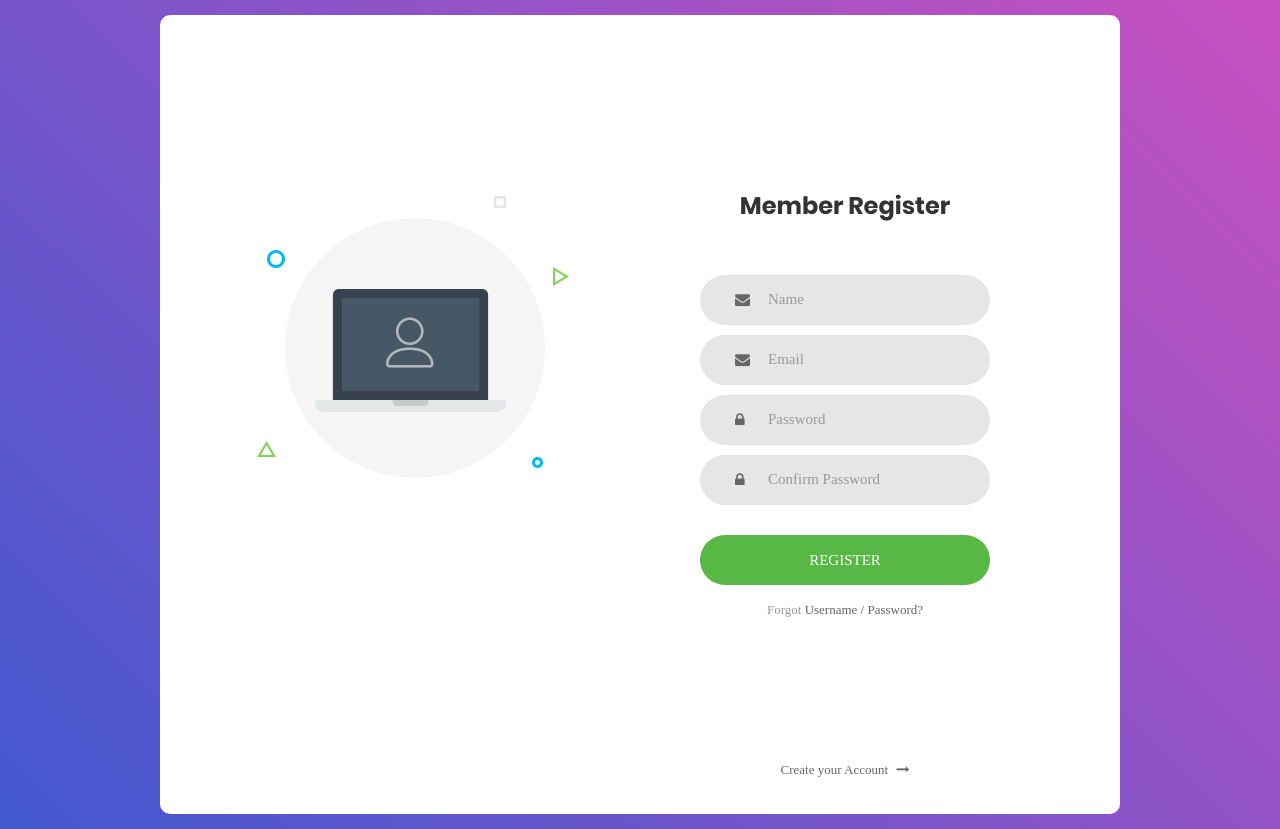
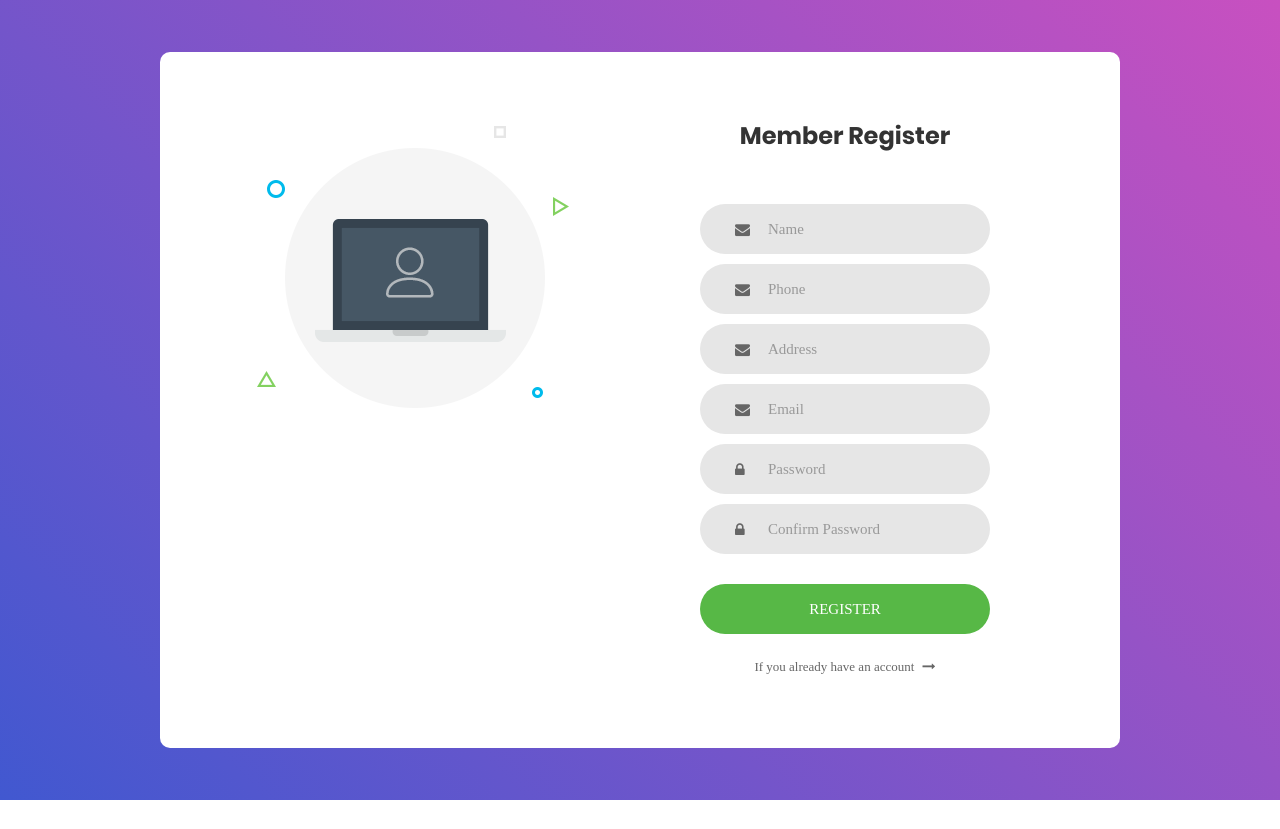
Before and after one commit to cabupig036/DoAnChuyenNganh, a PHP site: page /Register.php in a window 1280 px wide. After the commit the page ends 800 px from the top, so only its background shows below. Run offline with PHP 8.4, Linux system fonts and the light colour scheme; some web fonts are replaced.

Commit message:
DoAnChuyenNganh-Login/Register

```diff
--- a/login-form-v1/ForgotAccount_v1/ChangeNew.php
+++ b/login-form-v1/ForgotAccount_v1/ChangeNew.php
@@ -50,7 +50,7 @@
 						</span>
 					</div>
 					<div class="container-login100-form-btn">
-						<button onclick="window.location.href='/DoAnChuyenNganh/login-form-v1/Login_v1/Login.php';" class="login100-form-btn">
+						<button onclick="window.location.href='/DoAnWeb/login-form-v1/Login_v1/Login.php';" class="login100-form-btn">
 							Change
 						</button></a>
 					</div>
--- a/login-form-v1/ForgotAccount_v1/ForgotAccount.php
+++ b/login-form-v1/ForgotAccount_v1/ForgotAccount.php
@@ -41,13 +41,13 @@
 						</span>
 					</div>
 					<div class="container-login100-form-btn">
-						<button onclick="window.location.href='/DoAnChuyenNganh/login-form-v1/ForgotAccount_v1/ChangeNew.php';" class="login100-form-btn">
+						<button onclick="window.location.href='/DoAnWeb/login-form-v1/ForgotAccount_v1/ChangeNew.php';" class="login100-form-btn">
 							Send Email
 						</button></a>
 					</div>
 
 					<div class="text-center p-t-136">
-						<a class="txt2" href="/DoAnChuyenNganh/login-form-v1/Register_v1/Register.php">
+						<a class="txt2" href="/DoAnWeb/login-form-v1/Register_v1/Register.php">
 							Create your Account
 							<i class="fa fa-long-arrow-right m-l-5" aria-hidden="true"></i>
 						</a>
--- a/login-form-v1/Register_v1/Register.php
+++ b/login-form-v1/Register_v1/Register.php
@@ -1,11 +1,12 @@
 <!DOCTYPE html>
 <html lang="en">
+
 <head>
 	<title>Register</title>
 	<meta charset="UTF-8">
 	<meta name="viewport" content="width=device-width, initial-scale=1">
 	<!--===============================================================================================-->
-	<link rel="icon" type="image/png" href="images/icons/favicon.ico"/>
+	<link rel="icon" type="image/png" href="images/icons/favicon.ico" />
 	<!--===============================================================================================-->
 	<link rel="stylesheet" type="text/css" href="vendor/bootstrap/css/bootstrap.min.css">
 	<!--===============================================================================================-->
@@ -21,6 +22,7 @@
 	<link rel="stylesheet" type="text/css" href="css/main.css">
 	<!--===============================================================================================-->
 </head>
+
 <body>
 
 	<div class="limiter">
@@ -30,57 +32,61 @@
 					<img src="images/img-01.png" alt="IMG">
 				</div>
 
-				<form class="login100-form validate-form">
+				<form class="login100-form validate-form" method="get">
 					<span class="login100-form-title">
 						Member Register
 					</span>
 
-					<div class="wrap-input100 validate-input" data-validate = "Valid email is required: ex@abc.xyz">
-						<input class="input100" type="text" name="name" placeholder="Name">
+					<div class="wrap-input100 validate-input" data-validate="Valid name is required">
+						<input class="input100" type="text" name="name" placeholder="Name" required>
 						<span class="focus-input100"></span>
 						<span class="symbol-input100">
 							<i class="fa fa-envelope" aria-hidden="true"></i>
 						</span>
 					</div>
-					<div class="wrap-input100 validate-input" data-validate = "Valid email is required: ex@abc.xyz">
-						<input class="input100" type="text" name="email" placeholder="Email">
+					<div class="wrap-input100 validate-input" data-validate="Valid name is required">
+						<input class="input100" type="number" name="phone" placeholder="Phone" required>
 						<span class="focus-input100"></span>
 						<span class="symbol-input100">
 							<i class="fa fa-envelope" aria-hidden="true"></i>
 						</span>
 					</div>
-					<div class="wrap-input100 validate-input" data-validate = "Password is required">
-						<input class="input100" type="password" name="pass" placeholder="Password">
+					<div class="wrap-input100 validate-input" data-validate="Valid name is required">
+						<input class="input100" type="text" name="address" placeholder="Address" required>
+						<span class="focus-input100"></span>
+						<span class="symbol-input100">
+							<i class="fa fa-envelope" aria-hidden="true"></i>
+						</span>
+					</div>
+					<div class="wrap-input100 validate-input" data-validate="Valid email is required: ex@abc.xyz">
+						<input class="input100" type="text" name="email" placeholder="Email" required>
+						<span class="focus-input100"></span>
+						<span class="symbol-input100">
+							<i class="fa fa-envelope" aria-hidden="true"></i>
+						</span>
+					</div>
+					<div class="wrap-input100 validate-input" data-validate="Password is required">
+						<input class="input100" type="password" name="password" placeholder="Password" required>
 						<span class="focus-input100"></span>
 						<span class="symbol-input100">
 							<i class="fa fa-lock" aria-hidden="true"></i>
 						</span>
 					</div>
-					<div class="wrap-input100 validate-input" data-validate = "Password is required">
-						<input class="input100" type="password" name="confirmpass" placeholder="Confirm Password">
+					<div class="wrap-input100 validate-input" data-validate="Password is required">
+						<input class="input100" type="password" name="confirmpass" placeholder="Confirm Password" required>
 						<span class="focus-input100"></span>
 						<span class="symbol-input100">
 							<i class="fa fa-lock" aria-hidden="true"></i>
 						</span>
 					</div>
 					<div class="container-login100-form-btn">
-						<button onclick="window.location.href='/DoAnChuyenNganh/login-form-v1/Login_v1/Login.php';" class="login100-form-btn">
+						<button class="login100-form-btn">
 							Register
 						</button></a>
 					</div>
-
-					<div class="text-center p-t-12">
-						<span class="txt1">
-							Forgot
-						</span>
-						<a class="txt2" href="/DoAnChuyenNganh/login-form-v1/ForgotAccount_v1/ForgotAccount.php">
-							Username / Password?
-						</a>
-					</div>
-
-					<div class="text-center p-t-136">
-						<a class="txt2" href="/DoAnChuyenNganh/login-form-v1/Register_v1/Register.php">
-							Create your Account
+					<div class="text-center p-t-20">
+						<a class="txt2" href="../Login_v1/Login.php">
+							If you already have an account
 							<i class="fa fa-long-arrow-right m-l-5" aria-hidden="true"></i>
 						</a>
 					</div>
@@ -89,8 +95,72 @@
 		</div>
 	</div>
 
+	<?php
+	//Create connect data
+	require('db.php');
+	if (isset($_REQUEST['name'])) {
+		// removes backslashes
+		$name = stripslashes($_REQUEST['name']);
+		$email    = stripslashes($_REQUEST['email']);
+		$phone    = stripslashes($_REQUEST['phone']);
+		$address    = stripslashes($_REQUEST['address']);
+		$password = stripslashes($_REQUEST['password']);
+		$confirmpass = stripslashes($_REQUEST['confirmpass']);
 
+		//Kiểm tra độ dài email có vượt quá 20 không
+		if (strlen($name) > 30) {
+			// Sử dụng javascript để thông báo
+			echo '<script language="javascript">alert("Name vượt quá 30 ký tự"); window.location="Register.php";</script>';
+			// Dừng chương trình
+			die();
+		}
 
+		// Kiểm tra password có vượt quá 20 không
+		if (strlen($password) > 30) {
+			echo '<script language="javascript">alert("Password vượt quá 30 ký tự"); window.location="Register.php";</script>';
+			die();
+		}
+
+		//Xem xác nhận passoword có trùng khớp không
+		if ($password != $confirmpass) {
+			echo '<script language="javascript">alert("Xác nhận password không trùng khớp"); window.location="Register.php";</script>';
+			die();
+		}
+
+		//Kiểm tra ký tự đặc biệt
+		if (preg_match('/[\'^£$%&*()}{@#~?><>,|=_+¬-]/', $name)) {
+			echo '<script language="javascript">alert("Tên không được chứa kí tự đặc biệt"); window.location="Register.php";</script>';
+			die();
+		}
+
+		//Kiểm tra dữ liệu có bị trùng không
+		// Thực thi câu truy vấn
+		$sql = "SELECT * FROM  `users` WHERE  email = '$email'";
+		echo $sql;
+		$result = mysqli_query($conn, $sql);
+		//Nếu kết quả trả về lớn hơn 1 thì nghĩa là name hoặc email đã tồn tại trong CSDL
+		if (mysqli_num_rows($result) > 0) {
+			echo '<script language="javascript">alert("Email đã tồn tại"); window.location="Register.php";</script>';
+			die();
+		} else {
+			// Ngược lại thì thêm bình thường
+			$sql   = "INSERT into `users` (name, email,password , phone, address)
+		VALUES ('$name', '$email', '" . md5($password) . "', '$phone', '$address')";
+
+			if (mysqli_query($conn, $sql)) {
+				session_start();
+				if (!isset($_SESSION["name"])) {
+					echo '<script language="javascript">alert("Đăng ký thành công"); window.location="../Login_v1/Login.php";</script>';
+					exit();
+				}
+			} else {
+				echo '<script language="javascript">alert("Có lỗi trong quá trình xử lý"); window.location="Register.php";</script>';
+			}
+		}
+	}
+	?>
+	<!-- check ten ki ten dac biet -->
+	<!--===============================================================================================-->
 
 	<!--===============================================================================================-->
 	<script src="vendor/jquery/jquery-3.2.1.min.js"></script>
@@ -101,7 +171,7 @@
 	<script src="vendor/select2/select2.min.js"></script>
 	<!--===============================================================================================-->
 	<script src="vendor/tilt/tilt.jquery.min.js"></script>
-	<script >
+	<script>
 		$('.js-tilt').tilt({
 			scale: 1.1
 		})
@@ -110,4 +180,5 @@
 	<script src="js/main.js"></script>
 
 </body>
+
 </html>
--- a/login-form-v1/Register_v1/css/main.css
+++ b/login-form-v1/Register_v1/css/main.css
@@ -188,7 +188,7 @@ iframe {
   display: flex;
   flex-wrap: wrap;
   justify-content: space-between;
-  padding: 177px 130px 33px 95px;
+  padding: 70px 130px 70px 95px;
 }
 
 /*------------------------------------------------------------------
--- /dev/null
+++ b/login-form-v1/Register_v1/db.php
@@ -0,0 +1,9 @@
+<?php
+    // Enter your host name, database username, password, and database name.
+    // If you have not set database password on localhost then set empty.
+	$conn = mysqli_connect("localhost","root","","dbgiaohang");
+    // Check connection
+    if (mysqli_connect_errno()){
+        echo "Failed to connect to MySQL: " . mysqli_connect_error();
+    }
+?>
```
Also changed, not shown: login-form-v1/ForgotAccount_v1/css/main.css (+92 -44 lines), login-form-v1/Login_v1/Login.php (+14 -12 lines), login-form-v1/Login_v1/login_db.php (added, +40 -0 lines), login-form-v1/Register_v1/auth_session.php (added, +7 -0 lines), login-form-v1/logout_sessionuser/config.php (added, +8 -0 lines), login-form-v1/logout_sessionuser/logout.php (added, +8 -0 lines). Lines whose indentation alone changed are shown as unchanged.
